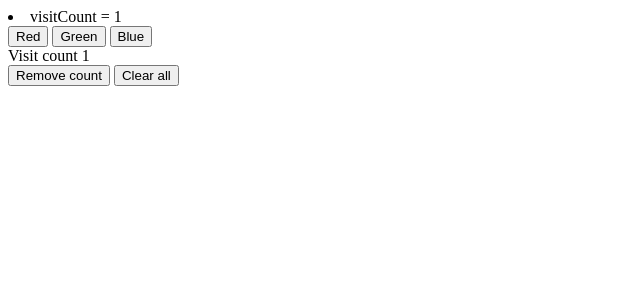
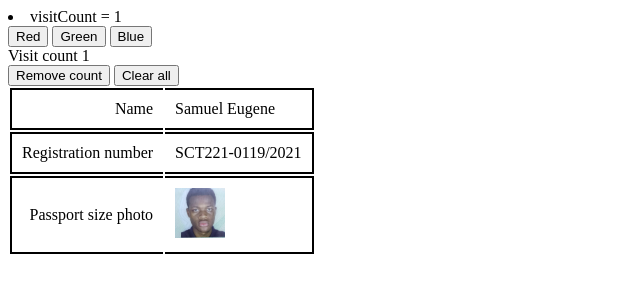
Before and after one commit to Sam-eug-03/sameugene.github.io, a plain HTML site: page index.html in a window 1280 px wide. Shown: the whole page, without its empty margins (0-640 px from the left). Drawn offline with Linux system fonts and the light colour scheme.

Commit message:
Update index.html

```diff
--- a/index.html
+++ b/index.html
@@ -1,6 +1,8 @@
 <!DOCTYPE html>
 <html>
   <head>
+    <link rel="stylesheet" type="text/css" href="style.css">
+
     <title>Local Storage</title>
     <script type="text/javascript">
       const localStorage = window.localStorage;
@@ -61,5 +63,20 @@
     <div id="visitCount"></div>
     <button type="button" onclick="removeCount()">Remove count</button>
     <button type="button" onclick="clearAll()">Clear all</button>
+    <!-- table to display details -->
+    <table>
+      <tr>
+          <td class="title">Name</td>
+          <td class="detail">Samuel Eugene</td>
+      </tr>
+      <tr>
+          <td class="title">Registration number</td>
+          <td class="detail">SCT221-0119/2021</td>
+      </tr>
+      <tr>
+          <td class="title">Passport size photo</td>
+          <td class="detail"><img src="Passport photo.jpeg" alt="Passport Photo" width="50mm" height="50mm"></td>
+      </tr>
+  </table>
   </body>
 </html>
```
